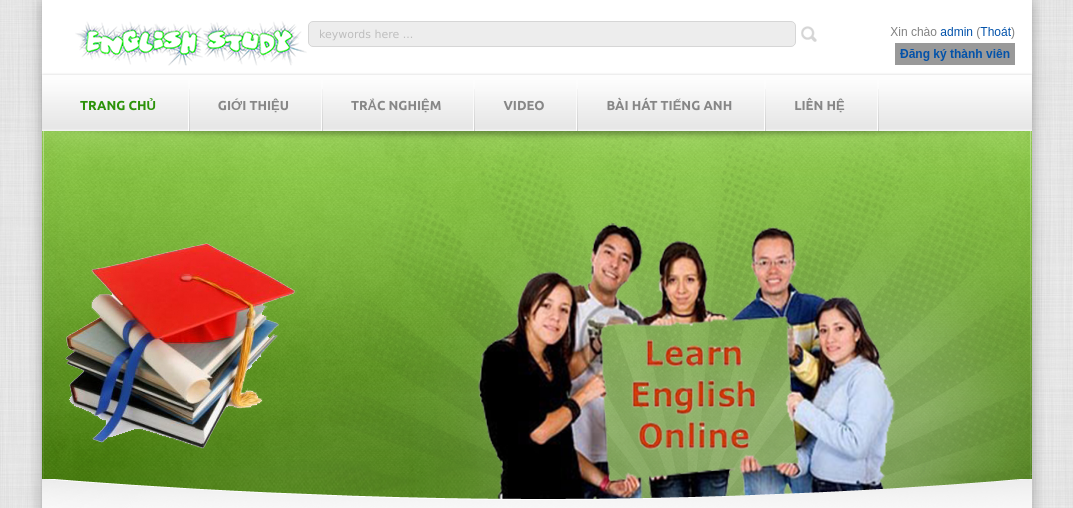
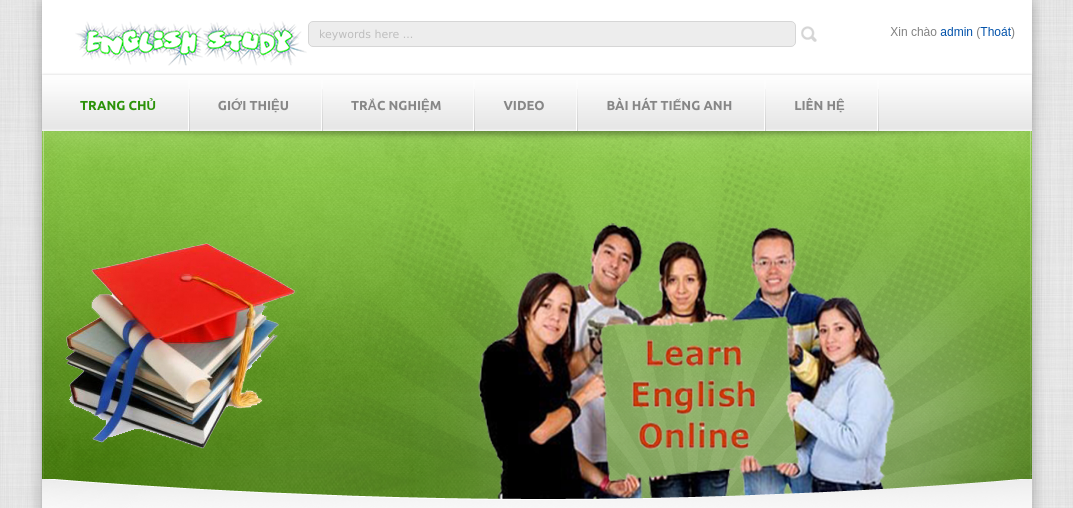
Before and after one commit to nhunght57/EnglishStudy_Web, a Django app: page / in a window 1280 px wide. Shown: the top 508 px of the page, without its empty margins (103-1176 px from the left). Run offline with Django 3.2, Linux system fonts and the light colour scheme; a user stored in the database is signed in; parts of the project's set-up code (start-up, migrations or seed data) failed here and were passed over.

Commit message:
Fix the position of 'signup' link

```diff
--- a/EnglishStudy_Web/templates/skeleton.html
+++ b/EnglishStudy_Web/templates/skeleton.html
@@ -43,9 +43,9 @@
 									<p>Xin chào <a href={% url 'accounts:detail' %}>{{ user.username }}</a> (<a href={% url 'accounts:logout' %}>Thoát</a>)</p>
 								{% else %}
 									<a href="{% url 'accounts:login' %}"><div class="buttom_login"><center><b>  Đăng nhập </b></center></div></a>
-								{% endif %}
+								    <a href="#"><div class="buttom_signup"><center><b>  Đăng ký thành viên </b></center></div></a>
+                                {% endif %}
                     </div>
-                    <a href="#"><div class="buttom_signup"><center><b>  Đăng ký thành viên </b></center></div></a>
                     <!-- end of authentication -->
 				</header>
 				<!-- end of header -->
```
Also changed, not shown: db.sqlite3.
